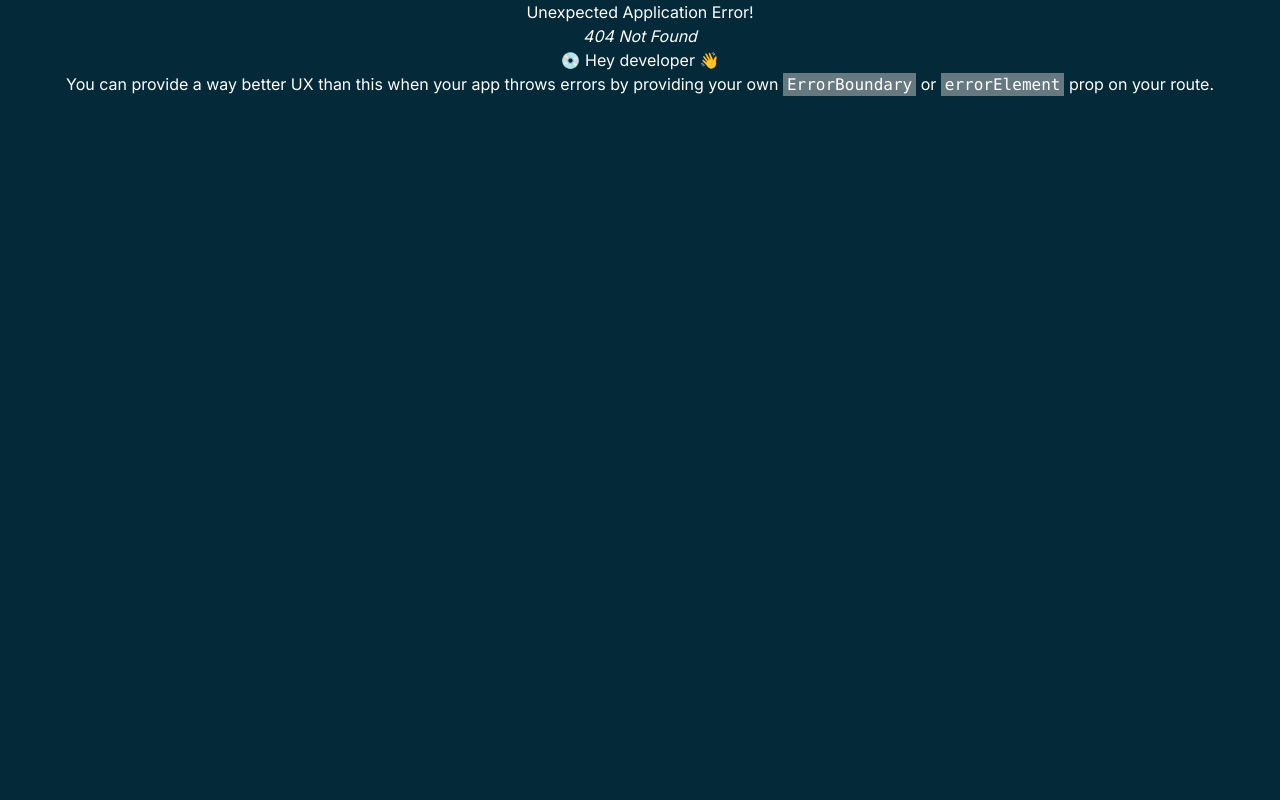
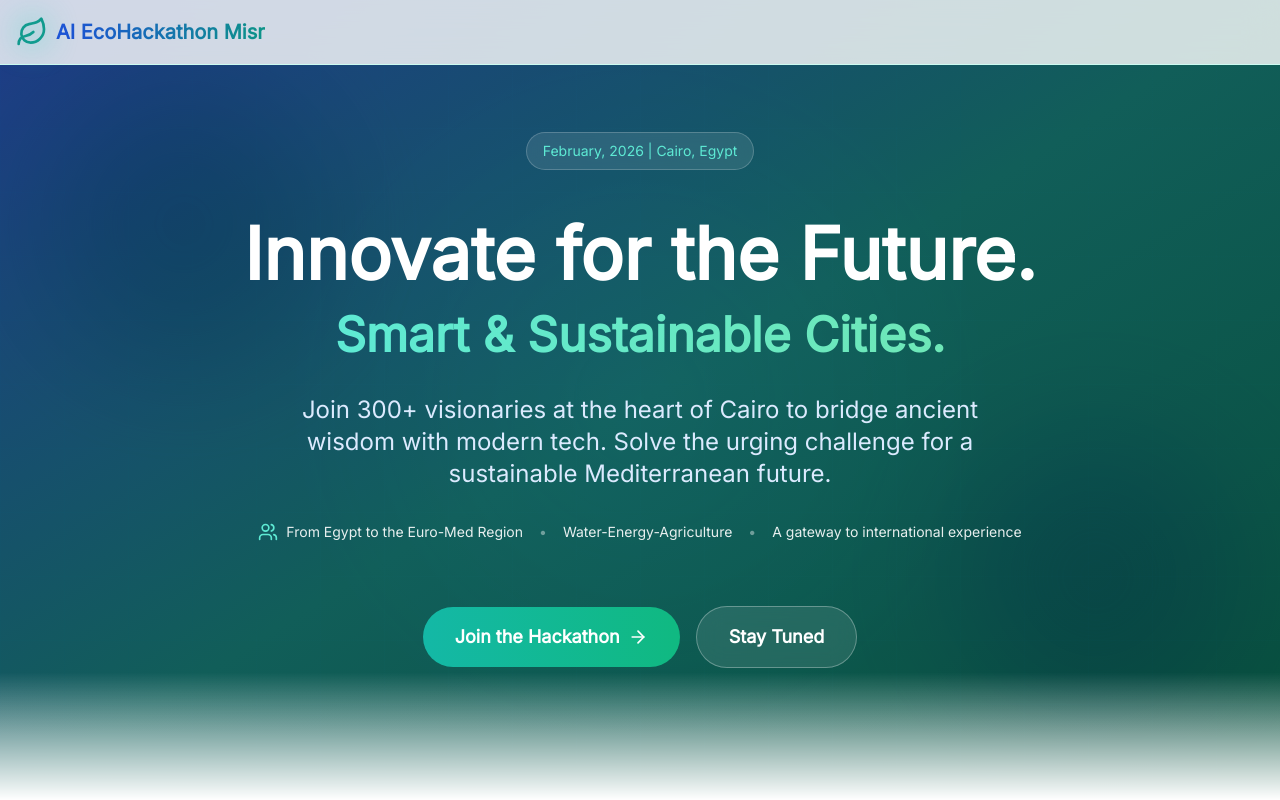
Before and after one commit to Mohamed3Okasha/mena-hackathons, a React (Vite) app: page /ecohackathon in a window 1280 px wide. Before the commit this address had no page. Built offline with nearby package versions, Linux system fonts and the light colour scheme.

Commit message:
add ai ecohackathon page - landing

```diff
--- a/package.json
+++ b/package.json
@@ -17,6 +17,7 @@
     "formik": "^2.4.6",
     "html2canvas": "^1.4.1",
     "i18next": "^24.2.0",
+    "lucide-react": "^0.562.0",
     "qrcode": "^1.5.4",
     "react": "^18.2.0",
     "react-dom": "^18.2.0",
--- a/src/App.tsx
+++ b/src/App.tsx
@@ -11,6 +11,7 @@ import { Home } from './pages/Home';
 import { useTranslation } from 'react-i18next';
 import { GeneralEvent } from './pages/Home/Events/GeneralEvent';
 import { Reports } from './pages/Reports';
+import { AIEcoHackathonMisrEventPage } from './pages/Event/AIEcoHackathonMisr';
 
 export function App() {
   const [, i18n] = useTranslation("global");
@@ -27,6 +28,10 @@ export function App() {
     {
       path: `/reports`,
       element: <Reports />
+    },
+    {
+      path: `/ecohackathon/`,
+      element: <AIEcoHackathonMisrEventPage />
     },
     // {
     //   path: `/sign`,
--- /dev/null
+++ b/src/pages/Event/AIEcoHackathonMisr/components/Header.tsx
@@ -0,0 +1,30 @@
+import { Leaf, Menu, X } from 'lucide-react';
+import { useState } from 'react';
+
+export default function Header() {
+  const [isMenuOpen, setIsMenuOpen] = useState(false);
+
+  return (
+    <header className="fixed top-0 left-0 right-0 z-50 bg-white/80 backdrop-blur-lg border-b border-teal-100">
+      <nav className="container mx-auto px-4 py-4">
+        <div className="flex items-center justify-between">
+          <div className="flex items-center space-x-2">
+            <div className="relative">
+              <Leaf className="w-8 h-8 text-teal-600" />
+              <div className="absolute inset-0 bg-teal-400 blur-lg opacity-30"></div>
+            </div>
+            <span className="text-xl font-bold bg-gradient-to-r from-blue-700 to-teal-600 bg-clip-text text-transparent">
+              AI EcoHackathon Misr
+            </span>
+          </div>
+          <button
+            className="md:hidden text-gray-700"
+            onClick={() => setIsMenuOpen(!isMenuOpen)}
+          >
+            {isMenuOpen ? <X className="w-6 h-6" /> : <Menu className="w-6 h-6" />}
+          </button>
+        </div>
+      </nav>
+    </header>
+  );
+}
--- /dev/null
+++ b/src/pages/Event/AIEcoHackathonMisr/components/Hero.tsx
@@ -0,0 +1,61 @@
+import { ArrowRight, Users } from 'lucide-react';
+
+export default function Hero() {
+
+  return (
+    <section className="relative min-h-screen flex items-center justify-center overflow-hidden bg-gradient-to-br from-blue-900 via-teal-800 to-emerald-900">
+      <div className="absolute inset-0 opacity-20">
+        <div className="absolute inset-0 bg-[radial-gradient(circle_at_50%_50%,rgba(56,189,248,0.3),transparent_50%)]"></div>
+        <div className="absolute inset-0 bg-[linear-gradient(to_right,#0ea5e910_1px,transparent_1px),linear-gradient(to_bottom,#0ea5e910_1px,transparent_1px)] bg-[size:4rem_4rem]"></div>
+      </div>
+
+      <div className="absolute top-20 left-10 w-72 h-72 bg-teal-500 rounded-full mix-blend-multiply filter blur-3xl opacity-20 animate-pulse"></div>
+      <div className="absolute bottom-20 right-10 w-72 h-72 bg-blue-500 rounded-full mix-blend-multiply filter blur-3xl opacity-20 animate-pulse" style={{ animationDelay: '1s' }}></div>
+
+      <div className="relative z-10 container mx-auto px-4 py-20 text-center">
+        <div className="max-w-4xl mx-auto space-y-8">
+          <div className="inline-block px-4 py-2 bg-white/10 backdrop-blur-md rounded-full border border-white/20 text-teal-300 text-sm font-medium mb-4">
+            February, 2026 | Cairo, Egypt
+          </div>
+
+          <h1 className="text-5xl md:text-7xl font-bold text-white leading-tight">
+            Innovate for the Future.
+            <br />
+            <span className="text-3xl md:text-5xl bg-gradient-to-r from-teal-300 to-emerald-300 bg-clip-text text-transparent">
+              Smart & Sustainable Cities.
+            </span>
+          </h1>
+          <p className="text-xl md:text-2xl text-blue-100 max-w-3xl mx-auto leading-relaxed">
+            Join 300+ visionaries at the heart of Cairo to bridge ancient wisdom with modern tech.
+            Solve the urging challenge for a sustainable Mediterranean future.
+          </p>
+          <div className="flex items-center justify-center space-x-4 text-white/90 text-sm">
+            <div className="flex items-center space-x-2">
+              <Users className="w-5 h-5 text-teal-300" />
+              <span>From Egypt to the Euro-Med Region</span>
+            </div>
+            <span className="text-white/40">•</span>
+            <span>Water-Energy-Agriculture</span>
+            <span className="text-white/40">•</span>
+            <span>A gateway to international experience</span>
+          </div>
+
+          <div className="flex flex-col sm:flex-row items-center justify-center gap-4 pt-8">
+            <button
+              className="group px-8 py-4 bg-gradient-to-r from-teal-500 to-emerald-500 text-white rounded-full font-semibold text-lg hover:shadow-2xl hover:shadow-teal-500/50 hover:scale-105 transition-all flex items-center space-x-2"
+            >
+              <span>Join the Hackathon</span>
+              <ArrowRight className="w-5 h-5 group-hover:translate-x-1 transition-transform" />
+            </button>
+            <button
+              className="px-8 py-4 bg-white/10 backdrop-blur-md border border-white/30 text-white rounded-full font-semibold text-lg hover:bg-white/20 transition-all"
+            >
+              Stay Tuned
+            </button>
+          </div>
+        </div>
+      </div>
+      <div className="absolute bottom-0 left-0 right-0 h-32 bg-gradient-to-t from-white to-transparent"></div>
+    </section>
+  );
+}
--- /dev/null
+++ b/src/pages/Event/AIEcoHackathonMisr/index.tsx
@@ -0,0 +1,11 @@
+import Header from './components/Header';
+import Hero from './components/Hero';
+
+export function AIEcoHackathonMisrEventPage() {
+  return (
+    <div className="min-h-screen">
+      <Header />
+      <Hero />
+    </div>
+  );
+}
```
